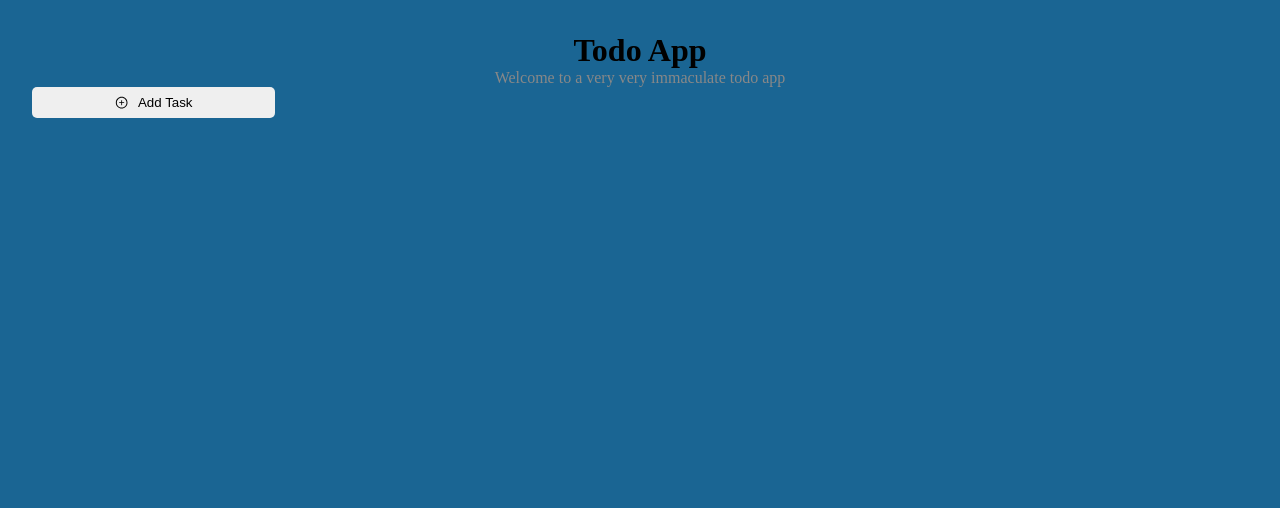
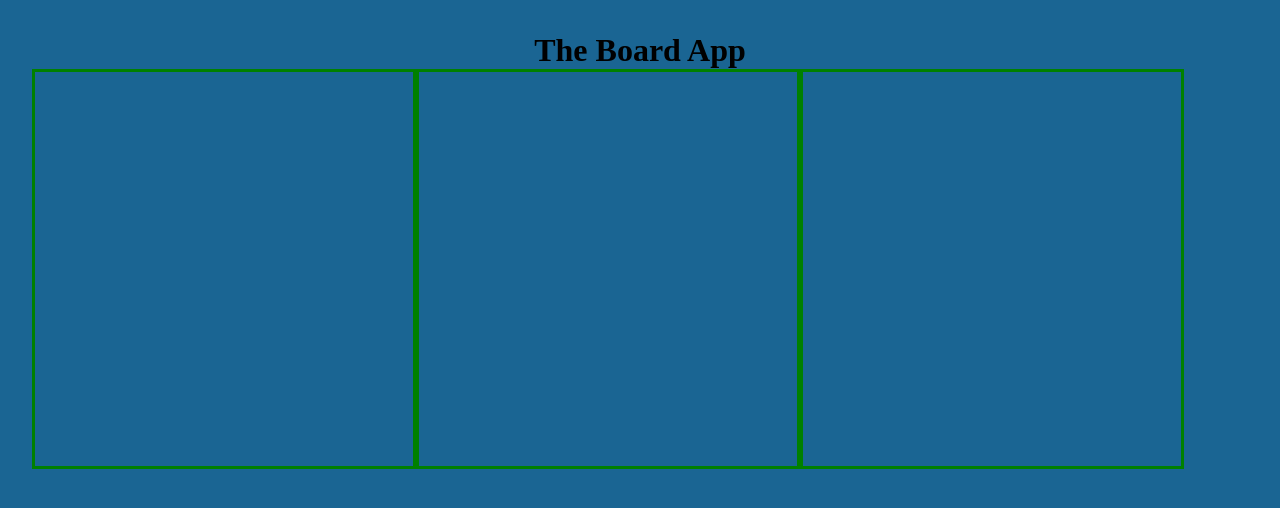
Before and after one commit to OscarDonald/Todo-App-Grupprojekt, a React (Vite) app: page / in a window 1280 px wide. Shown: the top 508 px of the page. Built offline with nearby package versions, Linux system fonts and the light colour scheme.

Commit message:
columns and header

```diff
--- a/src/App.jsx
+++ b/src/App.jsx
@@ -1,18 +1,17 @@
 import './App.css'
 import CreateTask from './components/createTask/CreateTask'
+import Columns from './components/Columns/Columns.jsx'
 
 function App() {
 
 
   return (
-    <>
-      <h1>Todo App</h1>
-      <p className="read-the-docs">
-        Welcome to a very very immaculate todo app
-      </p>
-      <CreateTask />
-    </>
+    <main>
+      <Columns />
+      <Columns />
+      <Columns />
+    </main>
   )
 }
 
-export default App
+export default App;
--- /dev/null
+++ b/src/components/Columns/Columns.css
@@ -0,0 +1,13 @@
+main{
+    display: flex;
+}
+
+.tasks-columns{
+    border: solid green;
+    width: 30vw;
+    height: 50vh;
+}
+
+/* .tasks-list{
+
+} */
--- /dev/null
+++ b/src/components/Columns/Columns.jsx
@@ -0,0 +1,15 @@
+import React from 'react';
+import './Columns.css';
+
+// användaren ska kunna trycka på en kolumn för att kunna se alla tasksen i en lista, routing
+const Columns = () => {
+    return (
+      <div className='tasks-columns'>
+          <div className='tasks-list'>
+              {/* tasksen */}
+                </div>
+            </div>
+  )
+}
+
+export default Columns;
--- /dev/null
+++ b/src/components/Header.jsx
@@ -0,0 +1,11 @@
+import React from 'react'
+
+const Header = () => {
+  return (
+      <div>
+          <h1>The Board App</h1>
+    </div>
+  )
+}
+
+export default Header;
--- a/src/main.jsx
+++ b/src/main.jsx
@@ -4,10 +4,13 @@ import App from './App.jsx'
 import './index.css'
 import { Provider } from 'react-redux'
 import { store } from './store'
+import Header from '../src/components/Header.jsx'
+
 
 ReactDOM.createRoot(document.getElementById('root')).render(
   <React.StrictMode>
     <Provider store={store}>
+      <Header />
       <App />
     </Provider>
   </React.StrictMode>,
```
